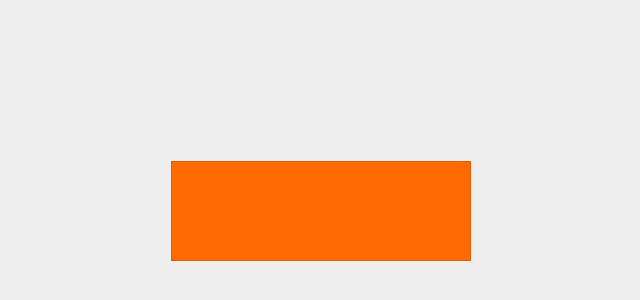
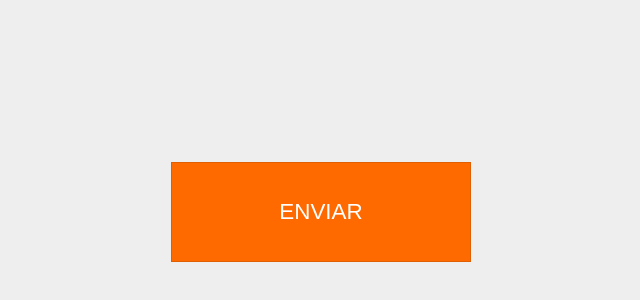
Before and after one commit to PedroPenhaa/btn_MaterialDesign, a plain HTML site: page index.html in a window 1280 px wide. Shown: the part 196-496 px from the top of the page, without its empty margins (319-959 px from the left). Drawn offline with Linux system fonts and the light colour scheme.

Commit message:
effetc_button

```diff
--- a/index.html
+++ b/index.html
@@ -9,7 +9,7 @@
 </head>
 <body>
     <div class="container">
-        <button class="btn"></button>
+        <button class="btn">Enviar</button>
     </div>
 
     <script src="./script.js"></script>
```
